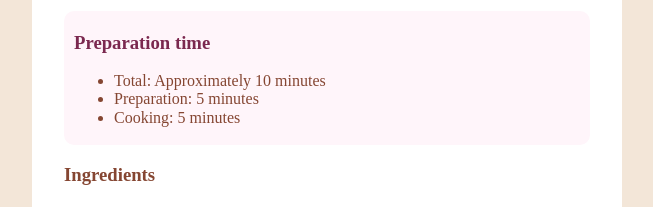
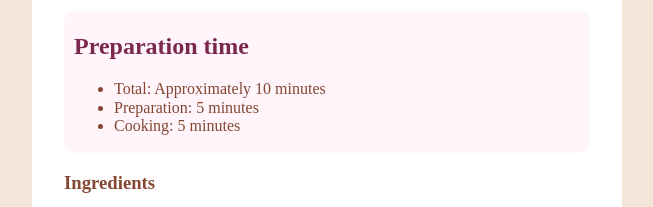
Before and after one commit to briankrou/recipe-page-Frontend-mentor-, a plain HTML site: page index.html in a window 1280 px wide. Shown: the part 513-720 px from the top of the page, without its empty margins (313-966 px from the left). Drawn offline with nearby package versions, Linux system fonts and the light colour scheme; files whose address does not match are found by name.

Commit message:
ajustes readme

```diff
--- a/index.html
+++ b/index.html
@@ -30,7 +30,7 @@
             your choice of cheese, vegetables, or meats.
           </p>
           <div class="card-time">
-            <h3 class="title">Preparation time</h3>
+            <h2 class="title">Preparation time</h2>
             <ul>
               <li>Total: Approximately 10 minutes</li>
               <li>Preparation: 5 minutes</li>
```
